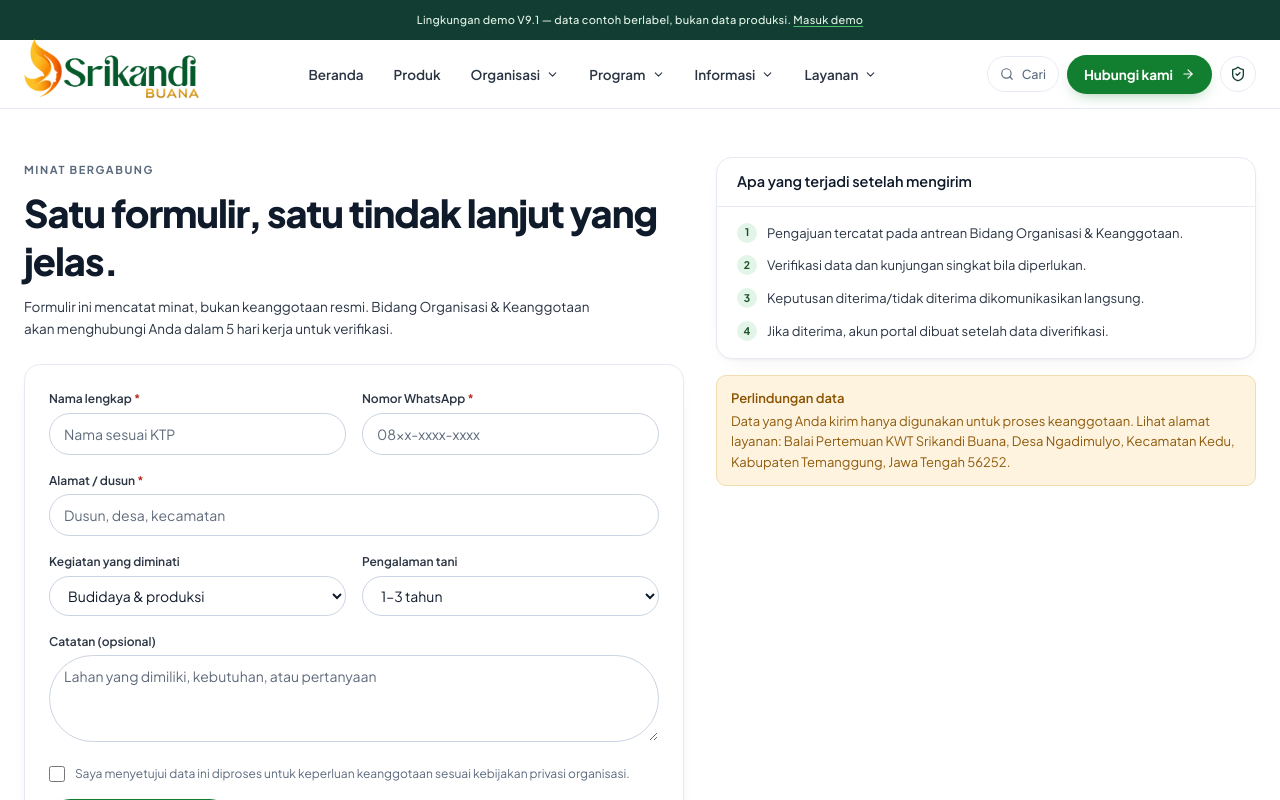
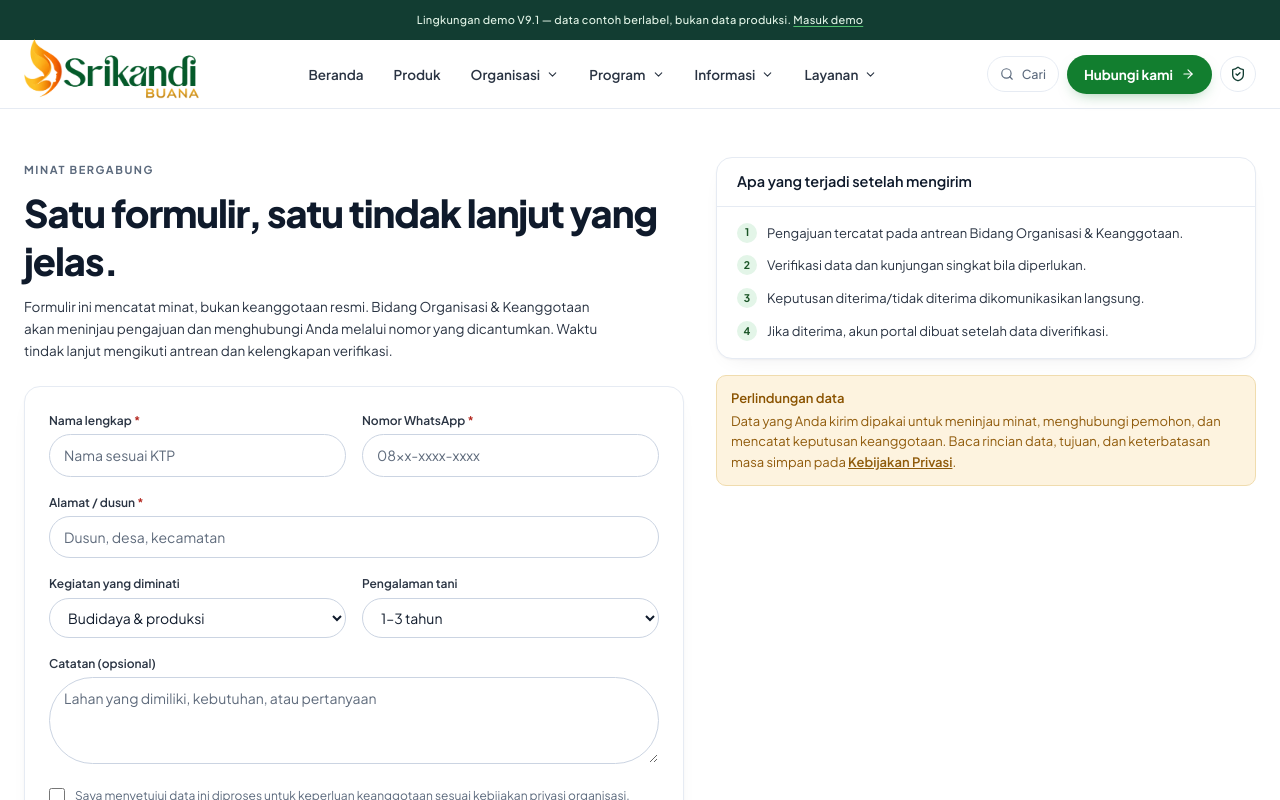
Before and after one commit to teknik-informer/Srikandi-Buana, a Next.js app: page /gabung in a window 1280 px wide. Shown: the top 800 px of the page. Built offline with nearby package versions, Linux system fonts and the light colour scheme.

Commit message:
Remove unsupported membership response SLA and link privacy notice

```diff
--- a/src/app/(public)/gabung/page.tsx
+++ b/src/app/(public)/gabung/page.tsx
@@ -1,5 +1,5 @@
 import type { Metadata } from "next";
-import { ORG } from "@/config/org";
+import Link from "next/link";
 import { JoinForm } from "@/components/join-form";
 import { Card, CardHeader, Notice } from "@/components/ui";
 
@@ -17,7 +17,7 @@ export default function GabungPage() {
           <h1 className="font-display text-[32px] leading-tight font-semibold text-ink sm:text-[38px]">Satu formulir, satu tindak lanjut yang jelas.</h1>
           <p className="mt-3 max-w-xl text-[13.5px] leading-relaxed text-ink2">
             Formulir ini mencatat minat, bukan keanggotaan resmi. Bidang Organisasi &amp; Keanggotaan
-            akan menghubungi Anda dalam 5 hari kerja untuk verifikasi.
+            akan meninjau pengajuan dan menghubungi Anda melalui nomor yang dicantumkan. Waktu tindak lanjut mengikuti antrean dan kelengkapan verifikasi.
           </p>
 
           <div className="mt-6">
@@ -43,8 +43,7 @@ export default function GabungPage() {
             </ol>
           </Card>
           <Notice tone="warning" title="Perlindungan data">
-            Data yang Anda kirim hanya digunakan untuk proses keanggotaan. Lihat alamat layanan:
-            {" "}{ORG.address}.
+            Data yang Anda kirim dipakai untuk meninjau minat, menghubungi pemohon, dan mencatat keputusan keanggotaan. Baca rincian data, tujuan, dan keterbatasan masa simpan pada <Link href="/privasi" className="font-semibold underline">Kebijakan Privasi</Link>.
           </Notice>
         </div>
       </div>
```
